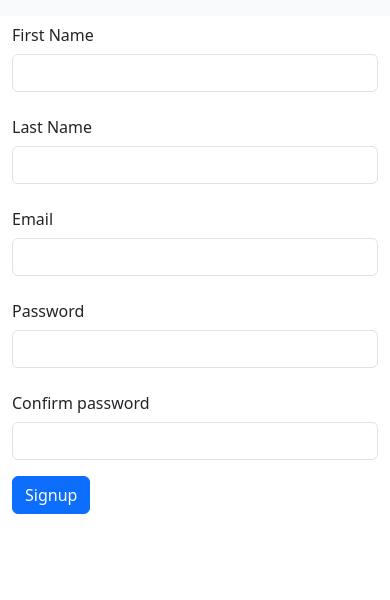
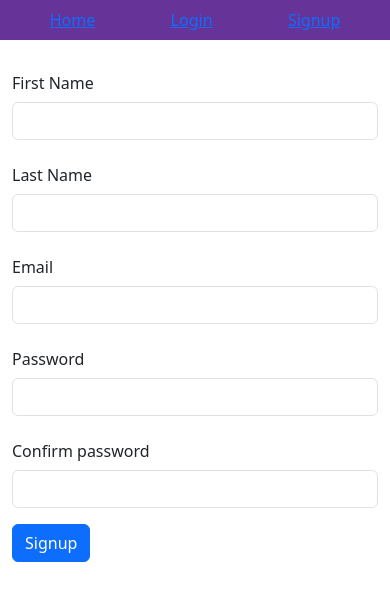
Before and after one commit to deepchhatralia/dukaan, a React (Create React App) app in the folder client2/: page /signup in a window 390 px wide. Shown: the top 600 px of the page. Built offline with nearby package versions, Linux system fonts and the light colour scheme.

Commit message:
navbar styling

```diff
--- a/client2/src/components/Navbar.tsx
+++ b/client2/src/components/Navbar.tsx
@@ -1,38 +1,44 @@
 import React, { useEffect } from 'react'
 import { useDispatch, useSelector } from 'react-redux';
-import { Link, useNavigate } from "react-router-dom"
+import { Link, Navigate, useNavigate } from "react-router-dom"
 import { authState, logoutUser } from '../redux/authSlice';
 import { DispatchType } from '../redux/store';
 
-const Navbar: React.FC = () => {
+const MyNavbar: React.FC = () => {
     const navigate = useNavigate();
     const token = useSelector((state: authState) => state.token)
     const dispatch = useDispatch<DispatchType>()
 
     const handleLogout = () => {
+        if (window.confirm("Logout ??")) {
+            if (localStorage.getItem("authModule")) {
                 dispatch(logoutUser())
+            }
             navigate('/')
+        }
     }
 
     return (
-        <nav className="navbar navbar-expand-lg navbar-bright bg-light">
-            <div className="collapse navbar-collapse" id="navbarSupportedContent">
-                <ul className="navbar-nav mr-auto">
+        <div className='container-fluid mb-4' style={{ backgroundColor: "rebeccapurple" }}>
+            <nav>
+                <div className='row'>
+                    <div className='col-md-4'>
+                        <ul style={{ display: "flex", flexDirection: "row", justifyContent: "space-around" }} className="navbar-nav mr-auto">
                             <li className="nav-item active">
                                 <a className="nav-link" href="#">
-                            <Link to='/'>Home</Link>
+                                    <Link to='/' className='link'>Home</Link>
                                 </a>
                             </li>
                             {token ?
                                 (<>
                                     <li className="nav-item">
                                         <a className="nav-link" href="#">
-                                    <Link to='/product'>Products</Link>
+                                            <Link to='/product' className='link'>Products</Link>
                                         </a>
                                     </li>
                                     <li className="nav-item">
                                         <a className="nav-link" href="#">
-                                    <Link to='' onClick={handleLogout}>Logout</Link>
+                                            <Link to='' className='link' onClick={handleLogout}>Logout</Link>
                                         </a>
                                     </li>
                                 </>)
@@ -40,20 +46,22 @@ const Navbar: React.FC = () => {
                                 (<>
                                     <li className="nav-item">
                                         <a className="nav-link" href="#">
-                                    <Link to='/login'>Login</Link>
+                                            {/* <Navigate to='/login' /> */}
+                                            <Link to='/login' className='link'>Login</Link>
                                         </a>
                                     </li>
                                     <li className="nav-item">
                                         <a className="nav-link" href="#">
-                                    <Link to='/signup'>Signup</Link>
+                                            <Link to='/signup' className='link'>Signup</Link>
                                         </a>
                                     </li>
                                 </>)
                             }
-
                         </ul>
                     </div>
+                </div>
             </nav>
+        </div>
     )
 }
-export default Navbar
+export default MyNavbar;
```
Lines whose indentation alone changed are shown as unchanged.
